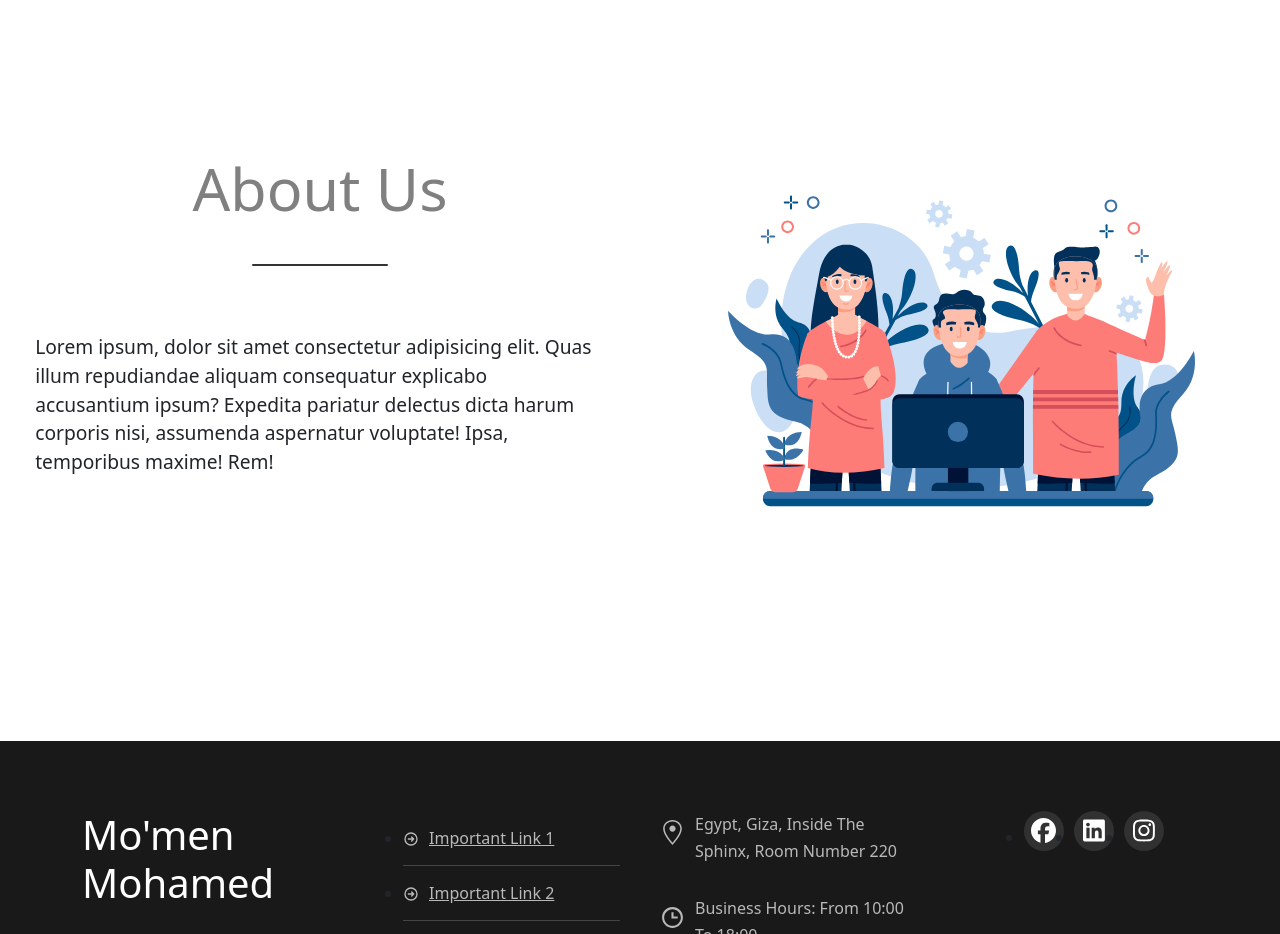
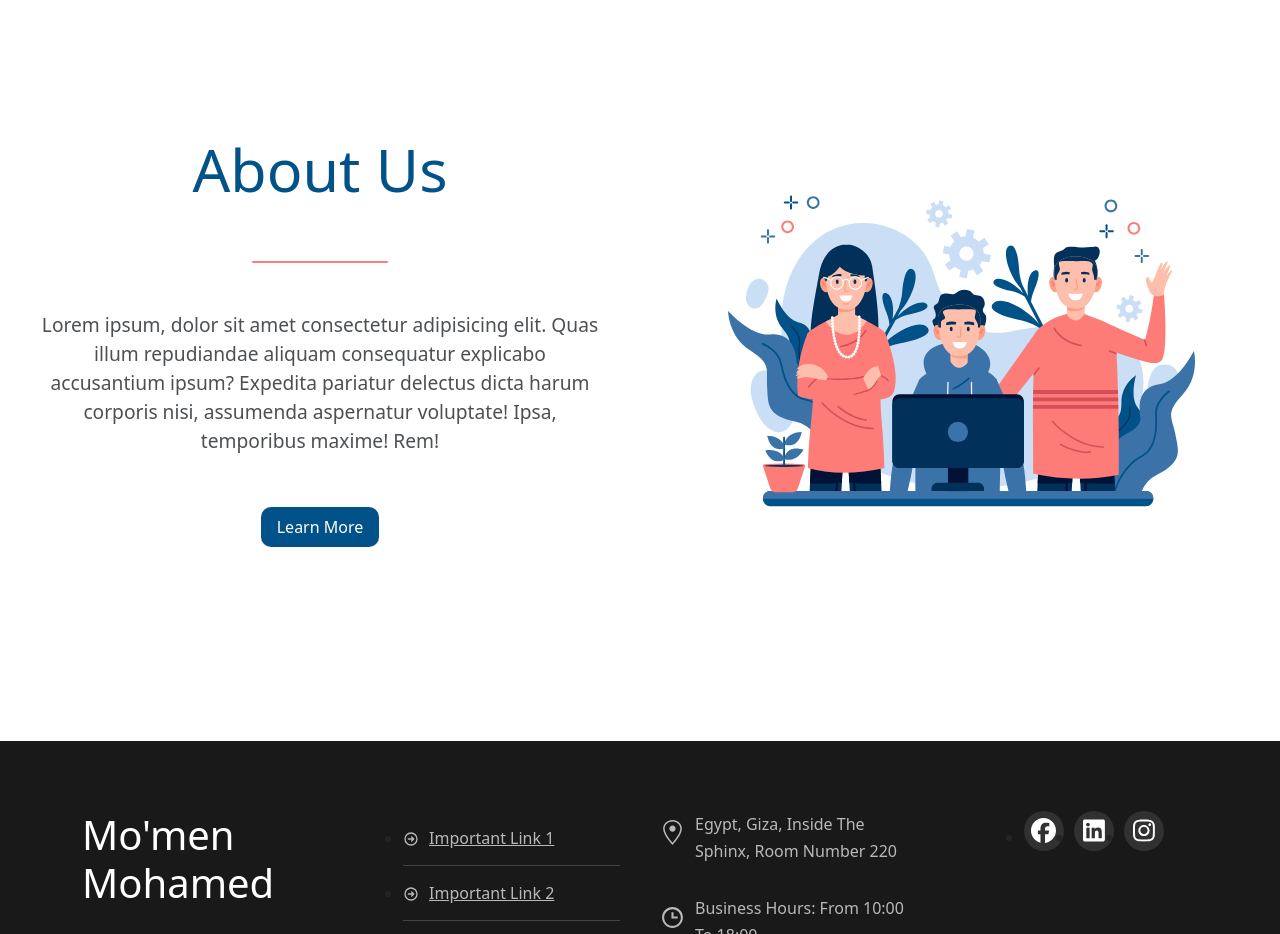
Before and after one commit to momen882001/Training-3s, a React (Create React App) app in the folder client/: page / in a window 1280 px wide. Shown: the part 840-1774 px from the top of the page. Built offline with nearby package versions, Linux system fonts and the light colour scheme.

Commit message:
finishing about us

```diff
--- a/client/src/Components/AboutUs/About.css
+++ b/client/src/Components/AboutUs/About.css
@@ -14,21 +14,38 @@
 
 .about-contain h3 {
     font-size: 3.7rem;
-    color: gray;
+    color: #015288;
 }
 
 .about-contain p {
     font-size: 1.2rem;
-    padding: 2.2rem;
+    padding: 0rem 2.2rem 2.2rem 2.2rem;
+    text-align: center;
+    opacity: 0.8;
+}
+
+.about-contain button {
+   border-radius: 10px;
+   padding: 0.5rem 1rem 0.5rem 1rem;
+   color: white;
+   text-transform: capitalize;
+   background-color: #015288;
+   border: none;
+   outline: none;
+   transition: 0.5s ease;
+}
+
+.about-contain button:hover {
+    margin-left: 1rem;
 }
 
 .seperator {
     width: 8.5rem;
     height: 2px;
-    background-color: #333;
+    background-color: #fd7c78;
     border-radius: 10px;
-    margin-top: 2rem;
-    margin-bottom: 2rem;
+    margin-top: 3rem;
+    margin-bottom: 3rem;
 }
 
 .img-side {
@@ -42,3 +59,16 @@
 .img-side img {
     max-width: 100%;
 }
+
+@media (max-width: 830px) {
+
+    .about-contain {
+        display: flex;
+        justify-content: center;
+        align-items: center;
+    }
+
+    .img-side {
+        display: none;
+    }
+  }
--- a/client/src/Components/AboutUs/About.tsx
+++ b/client/src/Components/AboutUs/About.tsx
@@ -15,6 +15,7 @@ const About = () => {
           Expedita pariatur delectus dicta harum corporis nisi,
            assumenda aspernatur voluptate! Ipsa,
           temporibus maxime! Rem!</p>
+          <button>Learn more</button>
       </section>
 
       <section className="img-side">
```
